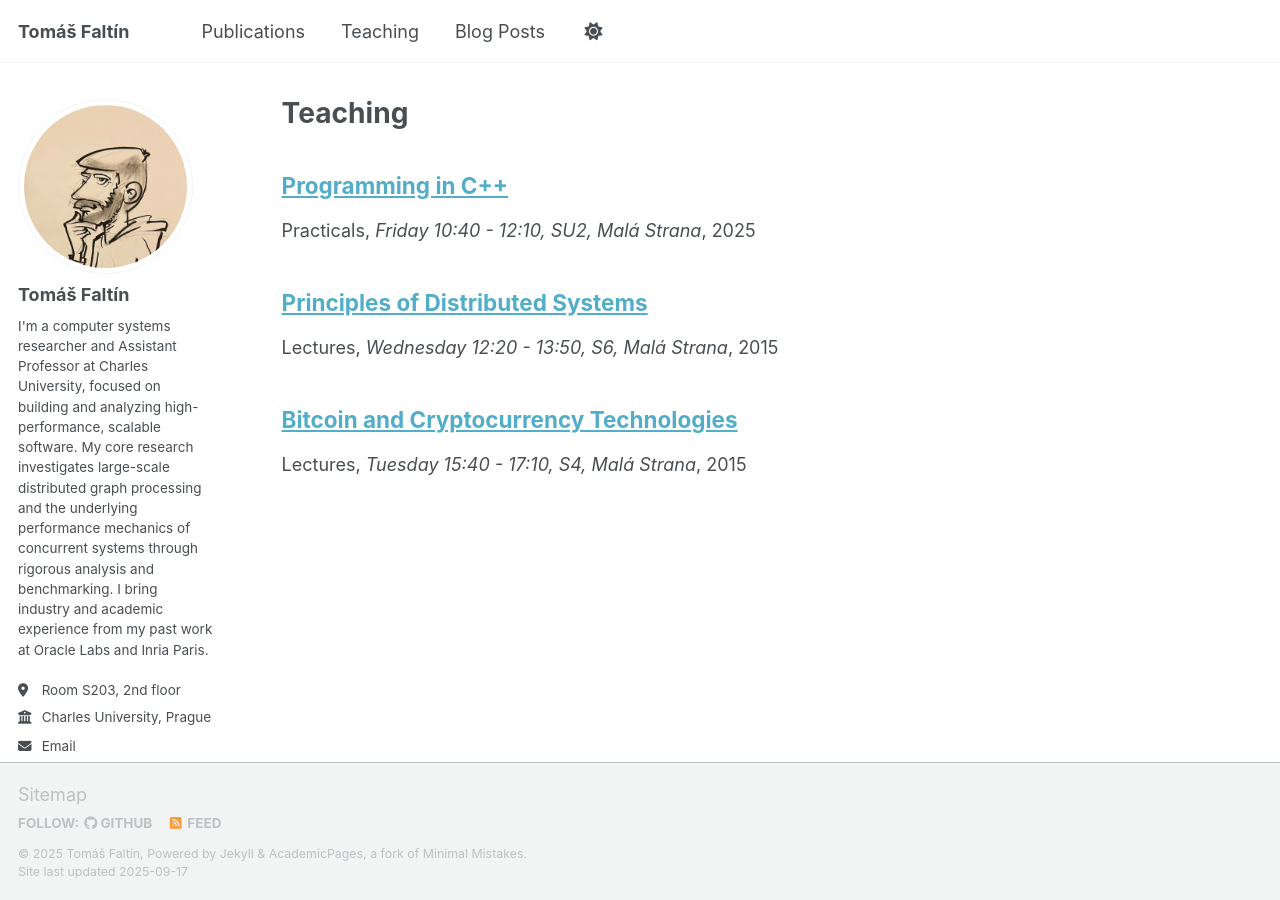
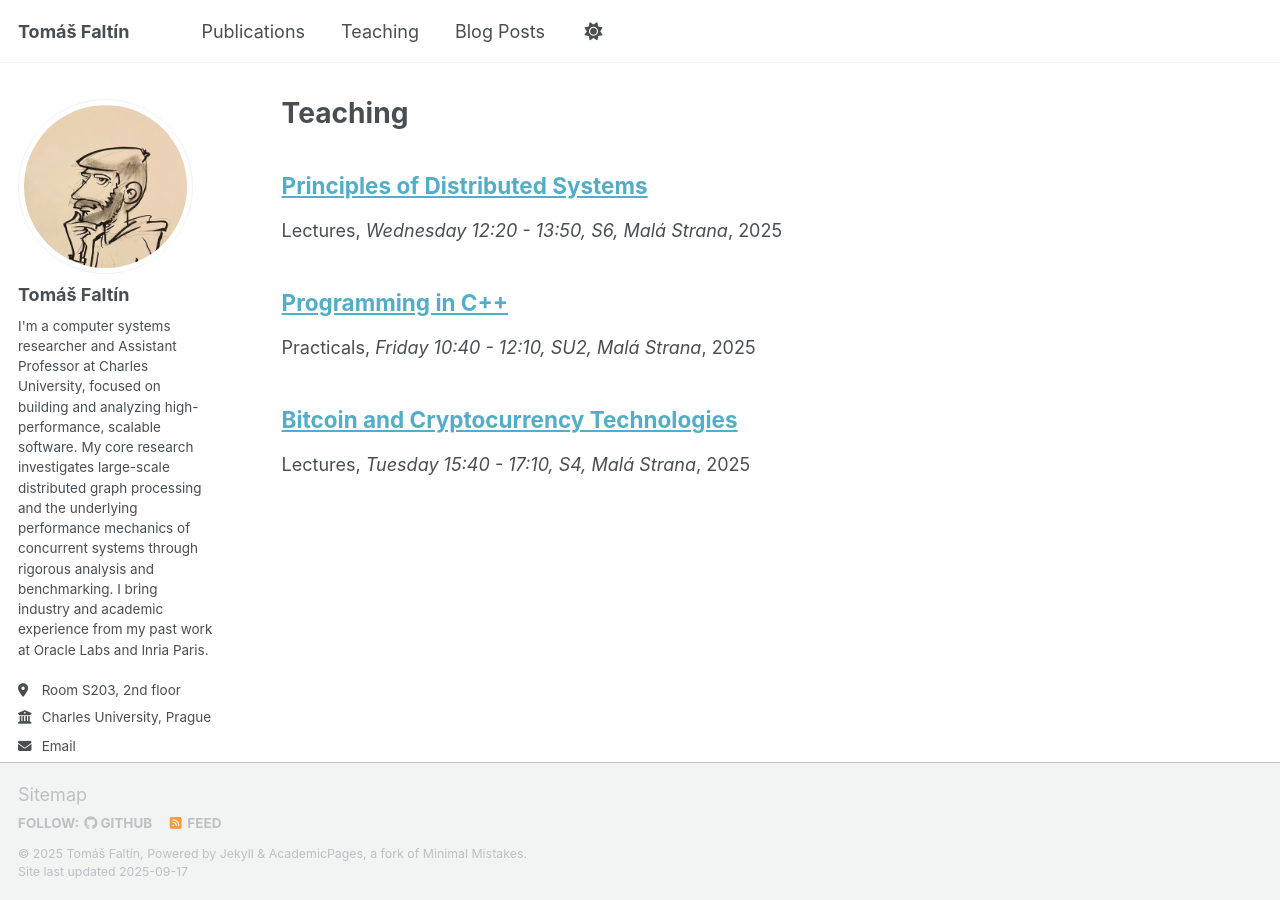
Before and after one commit to fan1x/fan1x.github.io, a Jekyll site: the page built from _pages/teaching.html, in a window 1280 px wide. Built offline with Jekyll 4.4.1, drawn with Linux system fonts in a browser that asks for light colours; some web fonts are replaced; a script that is not in the unit is left out.

Commit message:
fixing dates

```diff
--- a/_teaching/2025-winter-bitcoin.md
+++ b/_teaching/2025-winter-bitcoin.md
@@ -4,6 +4,6 @@ collection: teaching
 type: "Lectures"
 permalink: /teaching/2025-winter-bitcoin
 venue: "Tuesday 15:40 - 17:10, S4, Malá Strana"
-date: 2015-01-01
+date: 2025-01-01
 # location: "City, Country"
 ---
--- a/_teaching/2025-winter-distra.md
+++ b/_teaching/2025-winter-distra.md
@@ -4,6 +4,6 @@ collection: teaching
 type: "Lectures"
 permalink: /teaching/2025-winter-distra
 venue: "Wednesday 12:20 - 13:50, S6, Malá Strana"
-date: 2015-01-01
+date: 2025-01-01
 # location: "City, Country"
 ---
```
